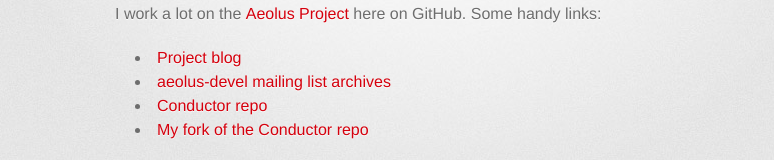
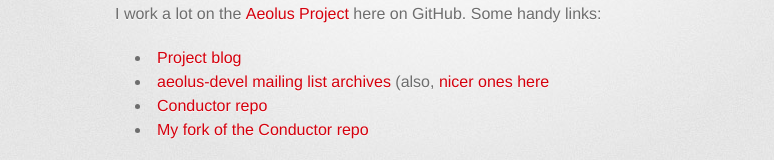
Before and after one commit to n1zyy/n1zyy.github.com, a plain HTML site: page index.html in a window 1280 px wide. Shown: the part 383-543 px from the top of the page, without its empty margins (215-989 px from the left). Drawn offline with Linux system fonts and the light colour scheme; a web font is replaced by a local one.

Commit message:
+link to ArchiveOrange list archives

```diff
--- a/index.html
+++ b/index.html
@@ -39,7 +39,7 @@
 I work a lot on the <a href="http://www.aeolusproject.org">Aeolus Project</a> here on GitHub. Some handy links:
 <ul>
   <li><a href="http://blog.aeolusproject.org/">Project blog</a></li>
-  <li><a href="https://lists.fedorahosted.org/pipermail/aeolus-devel/">aeolus-devel mailing list archives</a></li>
+  <li><a href="https://lists.fedorahosted.org/pipermail/aeolus-devel/">aeolus-devel mailing list archives</a> (also, <a href="http://web.archiveorange.com/archive/listinfo/SmAVo">nicer ones here</a></li>
   <li><a href="https://www.github.com/aeolusproject/conductor">Conductor repo</a></li>
   <li><a href="https://www.github.com/n1zyy/conductor">My fork of the Conductor repo</a></li>
 </ul>
```
